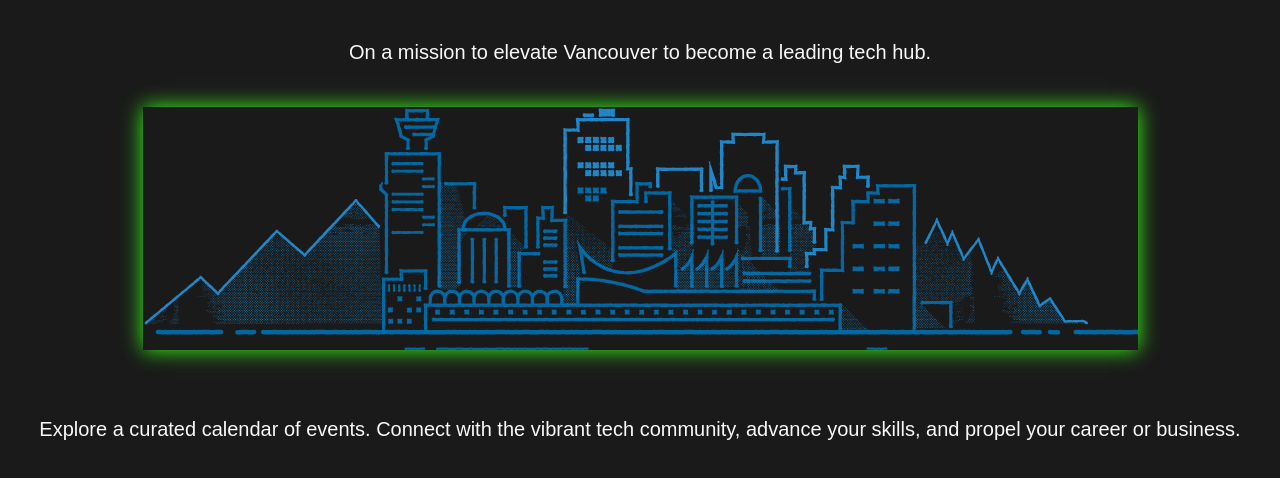
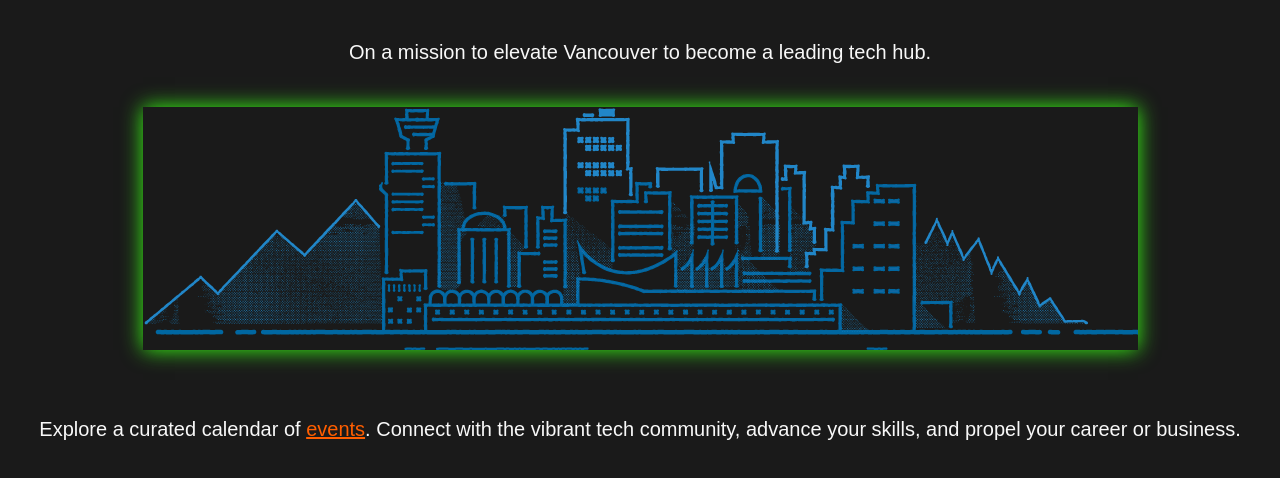
Before and after one commit to shohrabtoki/vantech, a plain HTML site: page index.html in a window 1280 px wide. Shown: the part 478-956 px from the top of the page. Drawn offline with Linux system fonts and the light colour scheme.

Commit message:
Update index.html

```diff
--- a/index.html
+++ b/index.html
@@ -21,7 +21,7 @@
             <p>On a mission to elevate Vancouver to become a leading tech hub.</p>
 
             <img src="van.png" alt="Description of the image">
-            <p>Explore a curated calendar of events. Connect with the vibrant tech community, advance your skills, and propel your career or business.</p>
+            <p>Explore a curated calendar of <a href="https://lu.ma/vancouvertech" style="color: rgb(255, 94, 0);">events</a>. Connect with the vibrant tech community, advance your skills, and propel your career or business.</p>
         </section>
 
        <section class="community">
```
